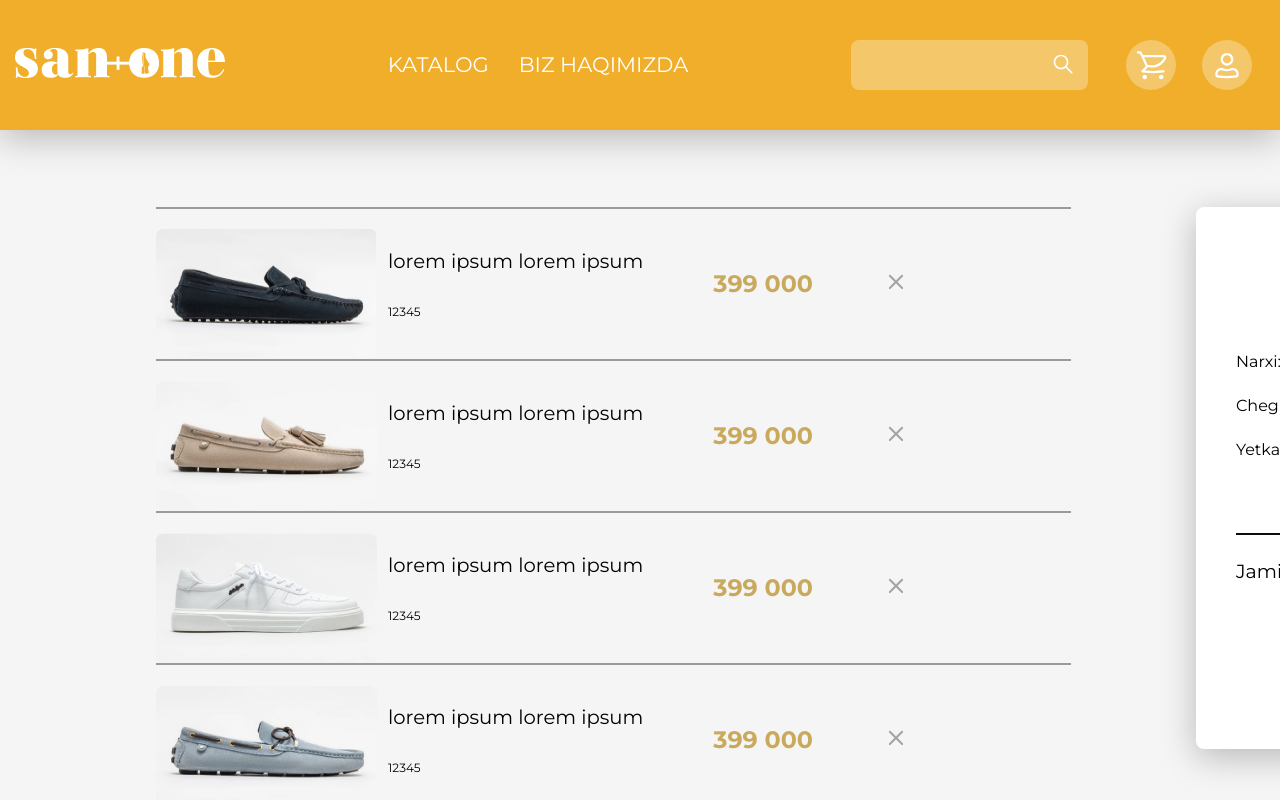
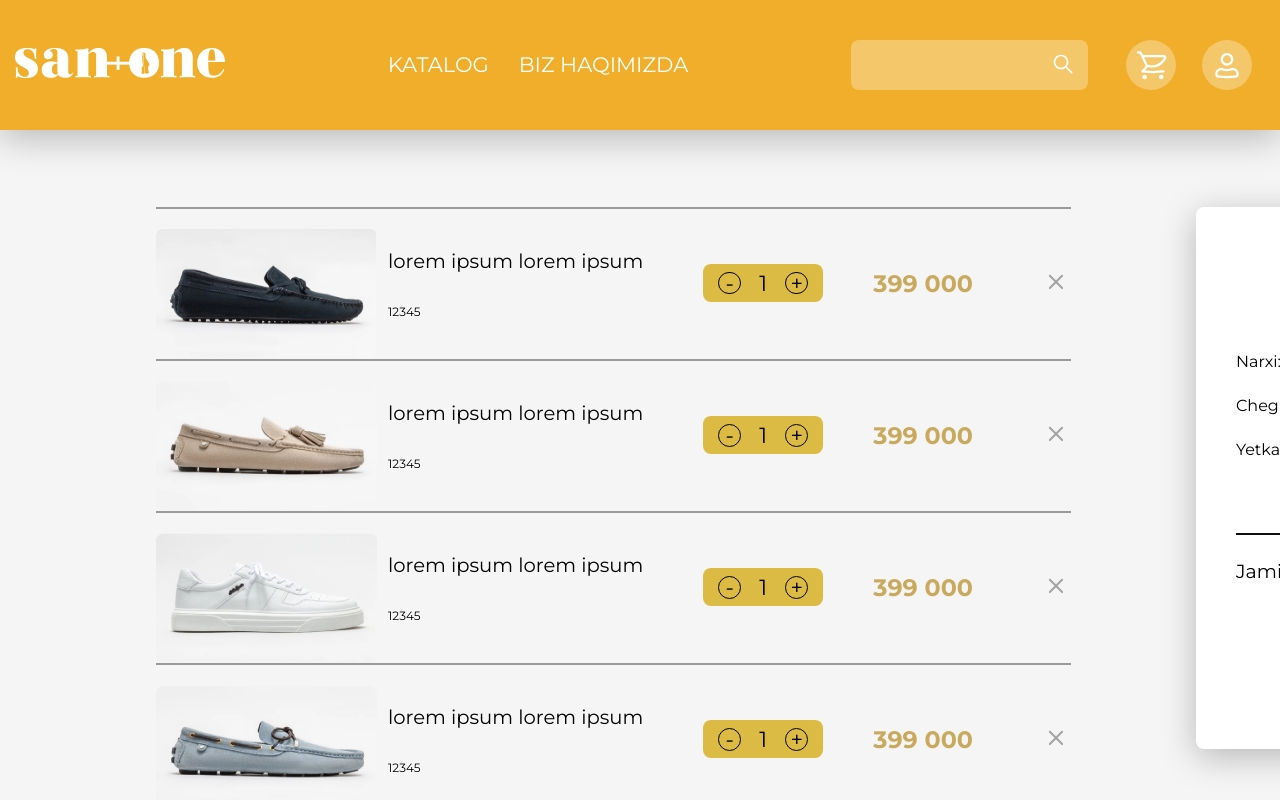
Before and after one commit to hasanboy2008/Progect-SAN-ONE, a React (Create React App) app: page /basket in a window 1280 px wide. Shown: the top 800 px of the page. Built offline with nearby package versions, Linux system fonts and the light colour scheme; no server answers.

Commit message:
Basket Count qo'shildi

```diff
--- a/src/pages/Basket/Basket.css
+++ b/src/pages/Basket/Basket.css
@@ -77,11 +77,71 @@ button{
     line-height: 29px;
     text-align: right;
     color: #C9A95C;
-    padding: 60px 0 0 70px;
+    padding: 60px 0 0 50px;
 }
 
 .basket-data .basket-close{
     margin: 60px 0 0 70px;
+}
+
+.basket-button{
+    display: flex;
+    width: 120px;
+    height: 38px;
+    left: 664px;
+    top: 423px;
+
+    background: #DCBB45;
+    border-radius: 8px;
+    align-items: center;
+    justify-content: space-between;
+    padding: 0 15px;
+    margin-top: 55px;
+    margin-left: 60px;
+}
+
+.basket-decrement{
+    width: 22.96px;
+    height: 22.96px;
+    border-radius: 50%;
+    border: 1px solid black;
+    background: #DCBB45;
+    font-weight: 400;
+    font-weight: 400;
+    font-size: 21.92px;
+    line-height: 114.8%;
+    display: flex;
+    align-items: center;
+
+    justify-content: center;
+    color: #000000;
+}
+
+.basket-increment{
+    width: 22.96px;
+    height: 22.96px;
+    border-radius: 6px black;
+    border-radius: 50%;
+    border: 1px solid black;
+    background: #DCBB45;
+    font-weight: 400;
+    font-size: 21.92px;
+    line-height: 114.8%;
+    display: flex;
+    align-items: center;
+
+    justify-content: center;
+    color: #000000;
+}
+
+.basket-count{
+    font-weight: 400;
+    font-size: 21.92px;
+    line-height: 114.8%;
+    /* or 25px */
+
+
+    color: #000000;
 }
 
 .basket-texts-2{
--- a/src/pages/Basket/Basket.js
+++ b/src/pages/Basket/Basket.js
@@ -1,4 +1,4 @@
-import React from "react";
+import React, { useState } from "react";
 import "../Basket/Basket.css"
 import Logo from"../../asest/Basket/san-one-logo.png"
 import shoesBlack from "../../asest/Basket/shoes-black.png"
@@ -10,6 +10,9 @@ import shoesBW from "../../asest/Basket/shoes-b-w.png"
 
 
 export function Basket(){
+
+    const [count, setCount] = useState(1);
+
     const basketData = [
         {
         id: 1,
@@ -72,6 +75,11 @@ export function Basket(){
                                     <p>{parse.text}</p>
                                     <span>{parse.artikul}</span>
                                 </div>
+                                <div className="basket-button">
+                                    <button className="basket-decrement" onClick={() => setCount(count - 1)} disabled={count === 1}>-</button>
+                                    <div className="basket-count">{count}</div>
+                                    <button className="basket-increment" onClick={() => setCount(count + 1)} >+</button>
+                                </div>
                             <p className="basket-price">{parse.price}</p>
                             <svg className="basket-close" width="26" height="26" viewBox="0 0 26 26" fill="none" xmlns="http://www.w3.org/2000/svg">
 <path d="M19.1004 19.0869L6.85303 6.83957" stroke="#A4A4A4" stroke-width="2.04122" stroke-linecap="round" stroke-linejoin="round"/>
```
